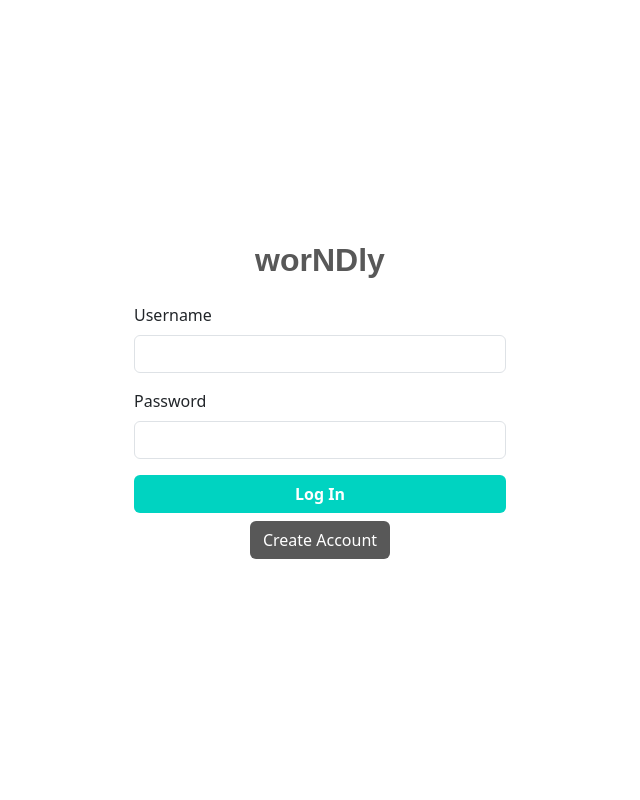
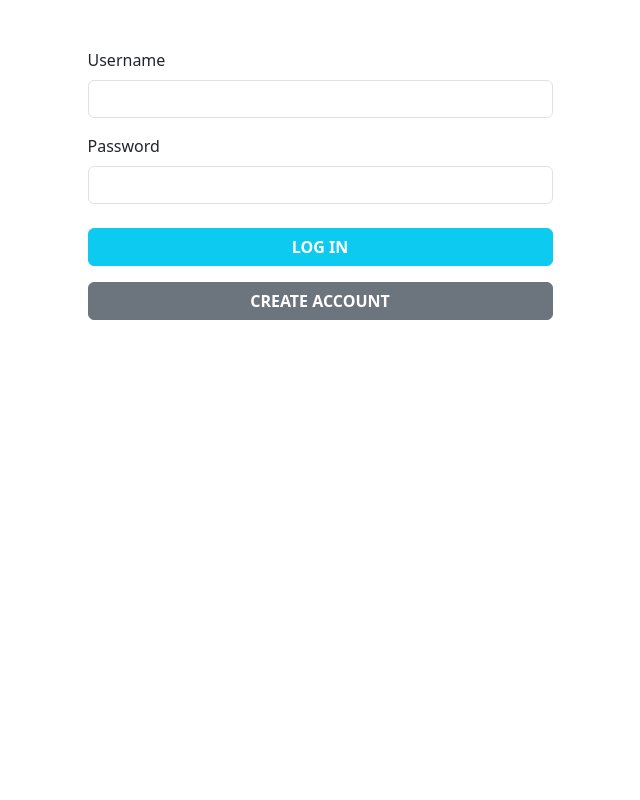
Before and after one commit to bemndy/worNDly, a Django app: page /login/ in a window 1280 px wide. Shown: the whole page, without its empty margins (320-960 px from the left). Run offline with Django 5.2, Linux system fonts and the light colour scheme.

Commit message:
feat: changes to logout, login form submissions and views to make it cleaner, maybe not aligned with rubric

```diff
--- a/accounts/templates/accounts/login.html
+++ b/accounts/templates/accounts/login.html
@@ -3,10 +3,8 @@
 {% block content %}
 
 <div class="container">
-  <div class="d-flex justify-content-center align-items-center vh-100">
-    <div class="col-md-4">
-      <h2 class="text-center mb-4" style="font-family: sans-serif; font-weight: bold; color: #585858">worNDly</h2>
-
+  <div class="d-flex justify-content-center vh-100 pt-5">
+    <div class="col-md-5">
       {% if form.errors %}
         <p class="text-danger text-center">Your username or password didn't match. Please try again.</p>
       {% endif %}
@@ -25,13 +23,13 @@
           <label for="username" class="form-label">Username</label>
           <input type="text" class="form-control" id="username" name="username" required>
         </div>
-        <div class="mb-3">
+        <div class="mb-4">
           <label for="password" class="form-label">Password</label>
           <input type="password" class="form-control" id="password" name="password" required>
         </div>
-        <div class="d-grid gap-2">
-          <button type="submit" class="btn" style="background-color: #00d3c1; color: white; font-weight: bold;">Log In</button>
-          <a href="/signup/" class="btn" style="background-color: #585858; color: white;">Create Account</a>
+        <div class="d-grid gap-3">
+          <button type="submit" class="btn btn-info text-white fw-bold text-uppercase">Log In</button>
+          <a href="/signup/" class="btn btn-secondary text-white fw-bold text-uppercase text-decoration-none w-100">Create Account</a>
         </div>
       </form>
 
```
Also changed, not shown: accounts/templates/accounts/register.html (+6 -7 lines).
